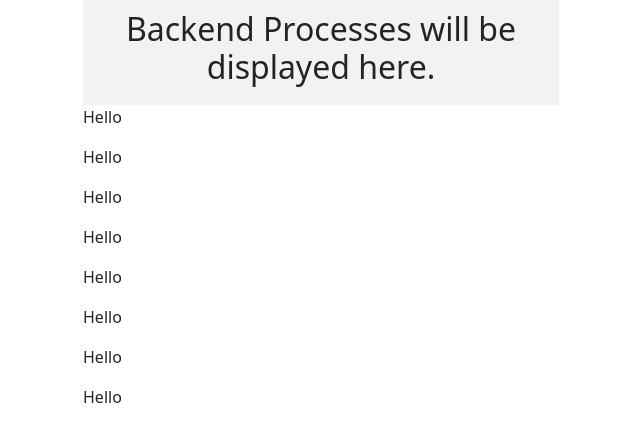
After one commit to Mayur-Gowda/Blinkist, a Flask app: template templates/summarize_page.html in a window 1280 px wide. The commit adds this page. Shown: the top 447 px of the page, without its empty margins (319-959 px from the left). Run offline with Flask 3, Linux system fonts and the light colour scheme; the template is opened without the code that fills it, so the values that code supplies are empty; some libraries are stand-ins or nearby versions.

Commit message:
V1.2:  Introduced scoketio to show real-time meassages in frontend. New webpage.

```diff
--- /dev/null
+++ b/static/css/summary_page.css
@@ -0,0 +1,21 @@
+.container {
+  width: 500px;
+}
+
+.scrollable-container {
+    width: 100%;
+    height: 300px;
+
+}
+
+.scrollable-content {
+    width: 100%;
+    overflow-y: scroll;
+    height: 100%;
+}
+
+.header {
+    background-color: #f2f2f2;
+    padding: 10px;
+    text-align: center;
+}
--- a/templates/create.html
+++ b/templates/create.html
@@ -7,7 +7,8 @@
 <body>
   <form method="POST" enctype="multipart/form-data">
     <input type="file" name="file">
-    <input type="submit" value="Upload">
+    <input id="send_button" type="submit" value="Upload">
   </form>
 </body>
+
 </html>
--- /dev/null
+++ b/templates/summarize_page.html
@@ -0,0 +1,121 @@
+<!DOCTYPE html>
+<html lang="en">
+<head>
+    <meta charset="utf-8">
+    <meta name="viewport" content="width=device-width, initial-scale=1">
+  <title>Open Blinkist</title>
+  <link href="https://cdn.jsdelivr.net/npm/bootstrap@5.3.2/dist/css/bootstrap.min.css" rel="stylesheet" integrity="sha384-T3c6CoIi6uLrA9TneNEoa7RxnatzjcDSCmG1MXxSR1GAsXEV/Dwwykc2MPK8M2HN" crossorigin="anonymous">
+  <link href="{{ url_for('static', filename='css/summary_page.css') }}" rel="stylesheet">
+</head>
+<body>
+<div class='container'>
+    <div class="header">
+        <h2>Backend Processes will be displayed here.</h2>
+    </div>
+    <div class="scrollable-container">
+        <div class="scrollable-content" id="statusMessage">
+              <p>Hello</p>
+              <p>Hello</p>
+              <p>Hello</p>
+              <p>Hello</p>
+              <p>Hello</p>
+              <p>Hello</p>
+              <p>Hello</p>
+              <p>Hello</p>
+              <p>Hello</p>
+              <p>Hello</p>
+              <p>Hello</p>
+              <p>Hello</p>
+              <p>Hello</p>
+        </div>
+    </div>
+</div>
+  <div id="summaryResult"></div>
+</body>
+<script src="https://cdnjs.cloudflare.com/ajax/libs/socket.io/4.0.1/socket.io.js" integrity="sha512-q/dWJ3kcmjBLU4Qc47E4A9kTB4m3wuTY7vkFJDTZKjTs8jhyGQnaUrxa0Ytd0ssMZhbNua9hE+E7Qv1j+DyZwA==" crossorigin="anonymous"></script>
+
+<script src="https://cdn.jsdelivr.net/npm/bootstrap@5.3.2/dist/js/bootstrap.bundle.min.js" integrity="sha384-C6RzsynM9kWDrMNeT87bh95OGNyZPhcTNXj1NW7RuBCsyN/o0jlpcV8Qyq46cDfL" crossorigin="anonymous"></script>
+
+
+<!--<script type="text/javascript" charset="utf-8">-->
+<!--    var socket = io.connect();-->
+<!--    socket.on('connect', function() {-->
+<!--        console.log('connected');-->
+<!--    });-->
+
+<!--    socket.on('status', function(text) {-->
+<!--        console.log('received');-->
+<!--        var text = text['text'];-->
+<!--        document.getElementById("statusMessage").innerHTML += text + "<br>";-->
+<!--        socket.emit('preprocess', {'text': 'Chunking'});-->
+<!--    });-->
+
+<!--    socket.on('pr-status', function(text) {-->
+<!--    console.log(text['num']);-->
+<!--        if (text['num'] == 2) {-->
+<!--            console.log('chunking');-->
+<!--            var text = text['text'];-->
+<!--            document.getElementById("statusMessage").innerHTML += text + "<br>";-->
+<!--            socket.emit('chunk', {'text': 'begin chunking'});-->
+<!--        } else {-->
+<!--            console.log('Preprocess Complete');-->
+<!--            var text = text['text'];-->
+<!--            document.getElementById("statusMessage").innerHTML += text + "<br>";-->
+<!--        }-->
+<!--    });-->
+
+<!--    socket.on('chunking', function(text) {-->
+<!--        if (text['num'] == 2) {-->
+<!--            console.log('Chunking Complete');-->
+<!--            var text = text['text'];-->
+<!--            document.getElementById("statusMessage").innerHTML += text + "<br>";-->
+<!--        } else {-->
+<!--            var text = text['text'];-->
+<!--            document.getElementById("statusMessage").innerHTML += text + "<br>";-->
+<!--            socket.emit('chunk_summarize', {'text': 'Summarizing each chunk'});-->
+<!--        }-->
+<!--    });-->
+
+<!--    socket.on('summ_chunk', function(text) {-->
+<!--        if (text['num'] == 2) {-->
+<!--            console.log('Summarizing Chunk' + text['count']);-->
+<!--            var text = text['text'];-->
+<!--            document.getElementById("statusMessage").innerHTML += text + "<br>";-->
+<!--        } else {-->
+<!--            console.log('Summarizing Chunks');-->
+<!--            var text = text['text'];-->
+<!--            document.getElementById("statusMessage").innerHTML += text + "<br>";-->
+<!--        }-->
+<!--    });-->
+
+<!--    socket.on('chunk_done', function(text) {-->
+<!--        console.log('Chunks Summarized');-->
+<!--        var text = text['text'];-->
+<!--        document.getElementById("statusMessage").innerHTML += text + "<br>";-->
+<!--        socket.emit('post_process', {'text': 'Starting Post-Process'});-->
+<!--    });-->
+
+<!--    socket.on('end_phase', function(text) {-->
+<!--        if (text['num'] == 1) {-->
+<!--            console.log('Postprocessing summary');-->
+<!--            var text = text['text'];-->
+<!--            document.getElementById("statusMessage").innerHTML += text + "<br>";-->
+<!--        } else if (text['num'] == 2) {-->
+<!--            console.log('Calculating Scores');-->
+<!--            var text = text['text'];-->
+<!--            document.getElementById("statusMessage").innerHTML += text + "<br>";-->
+<!--        } else {-->
+<!--            console.log('Scores of the summary');-->
+<!--            var text = text['text'];-->
+<!--            document.getElementById("statusMessage").innerHTML += text + "<br>";-->
+<!--        }-->
+<!--    });-->
+
+<!--    socket.on('summary', function(text) {-->
+<!--        console.log("Summary complete");-->
+<!--        var summary = text['text'];-->
+<!--        document.getElementById("summaryResult").innerHTML += "<br><br>"+ summary + "<br>";-->
+<!--    });-->
+
+<!--</script>-->
+</html>
```
